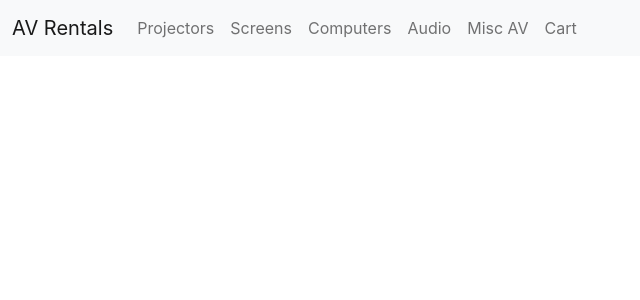
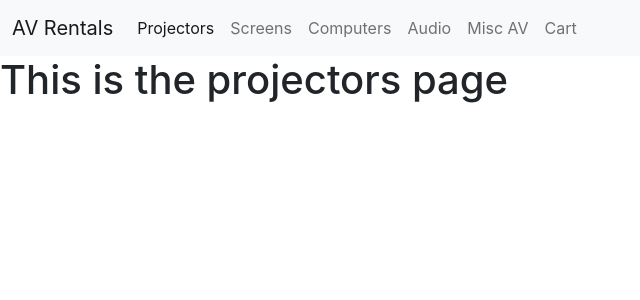
Before and after one commit to jfisher396/av-rentals-2.0, a React (Create React App) app: page /projectors in a window 1280 px wide. Shown: the top 300 px of the page, without its empty margins (0-640 px from the left). Built offline with nearby package versions, Linux system fonts and the light colour scheme.

Commit message:
changed projection route to projectors

```diff
--- a/src/App.js
+++ b/src/App.js
@@ -15,7 +15,7 @@ function App() {
     <Router>
       <Navbar />
       <Switch>
-        <Route path="/projection">
+        <Route path="/projectors">
           <Projectors />
         </Route>
         <Route path="/audio">
--- a/src/components/Navbar/Navbar.js
+++ b/src/components/Navbar/Navbar.js
@@ -11,7 +11,7 @@ export default function Navbar() {
         <div className="collapse navbar-collapse" id="navbarNav">
           <ul className="navbar-nav">
             <li className="nav-item">
-              <Link to="/projection" className={location.pathname === "/projection" ? "nav-link active" : "nav-link"} aria-current="page">Projectors</Link>
+              <Link to="/projectors" className={location.pathname === "/projectors" ? "nav-link active" : "nav-link"} aria-current="page">Projectors</Link>
             </li>
             <li className="nav-item">
               <Link to="/screens" className={location.pathname === "/screens" ? "nav-link active" : "nav-link"} aria-current="page">Screens</Link>
```
